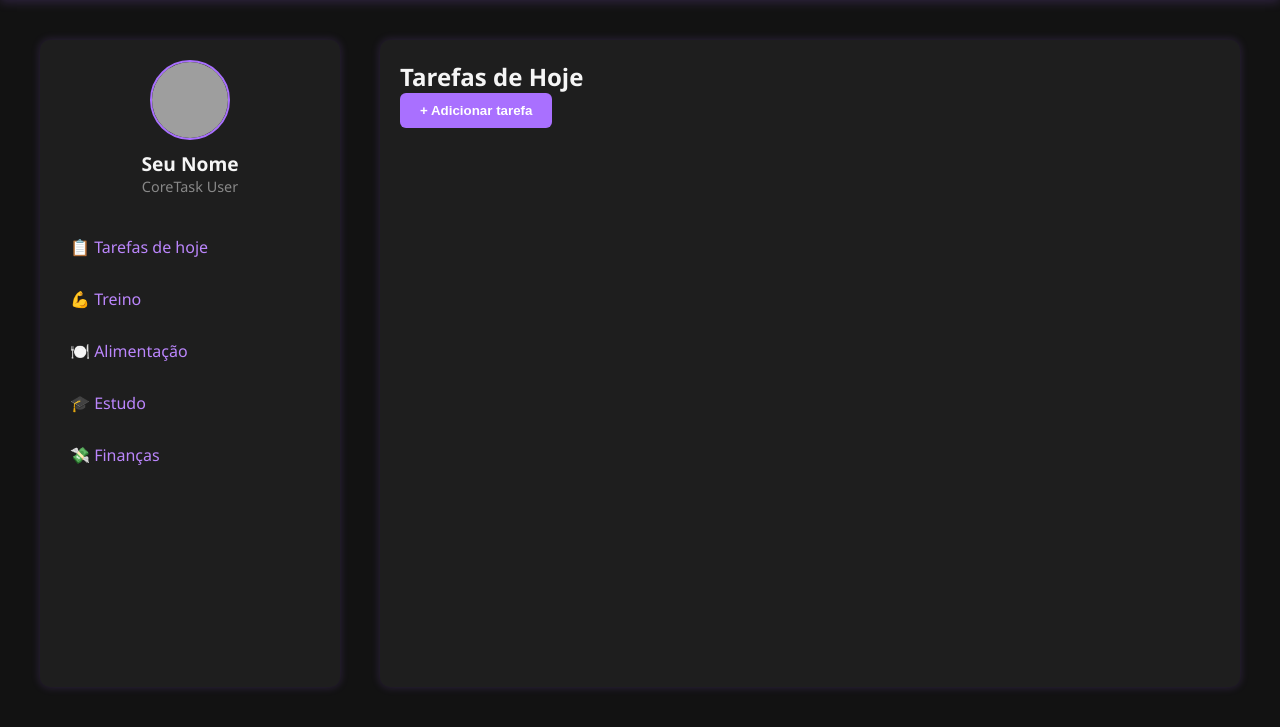
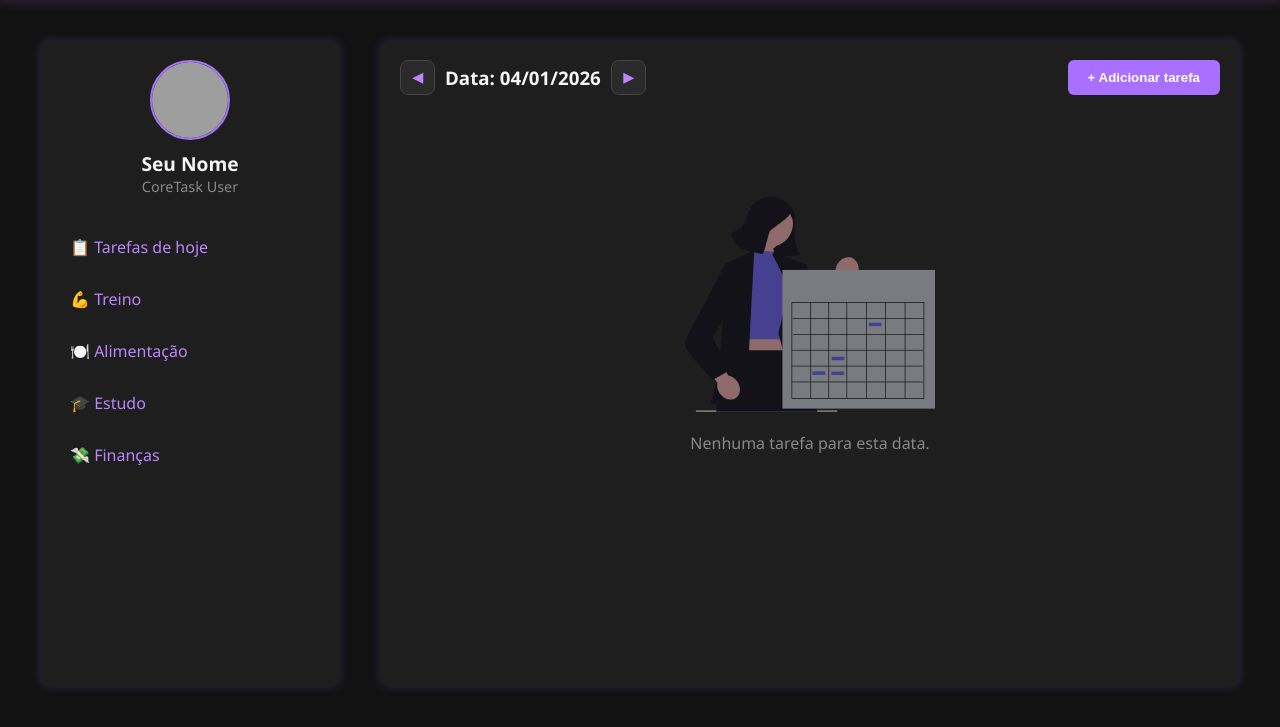
Before and after one commit to Natys2/coretask, a PHP site: page /dashboard.html in a window 1280 px wide. Shown: the part 73-800 px from the top of the page. Run offline with PHP 8.4, Linux system fonts and the light colour scheme; grey boxes are pictures that could not be loaded.

Commit message:
feat: navegação por data e novo layout de tarefas finalizado

```diff
--- a/dashboard.css
+++ b/dashboard.css
@@ -55,7 +55,6 @@ header {
   font-weight: 800;
   text-decoration: none;
   display: inline-block;
-  color: var(--accent-color);
   background: linear-gradient(135deg, #A970FF 0%, #fed71c 100%);
   background-clip: text;
   -webkit-background-clip: text;
@@ -132,10 +131,9 @@ main {
 }
 
 /* ==========================================================================
-   3. COMPONENTES PADRONIZADOS (REUTILIZÁVEIS)
+   3. COMPONENTES PADRONIZADOS E NOVOS (ATT 3.0)
    ========================================================================== */
 
-/* Formulários Genéricos */
 form {
   display: flex;
   flex-direction: column;
@@ -166,58 +164,125 @@ form input:focus {
   border-color: var(--accent-yellow);
 }
 
-/* Botões Padrão */
 button {
   cursor: pointer;
   transition: var(--transition);
   font-weight: bold;
   border: none;
   border-radius: 6px;
+  display: flex;
+  align-items: center;
+  justify-content: center;
 }
 
+/* Botões Principais */
 .btn-primary, button[type="submit"], #add-tarefa-btn, #add-treino-btn, #add-refeicao-btn, #add-estudo-btn, #add-salario-btn, #add-conta-btn {
   background-color: var(--primary);
   color: #fff;
   padding: 10px 20px;
 }
 
-.btn-primary:hover, button[type="submit"]:hover {
+.btn-primary:hover, button[type="submit"]:hover, #add-tarefa-btn:hover {
   background-color: var(--primary-light);
   transform: scale(1.02);
 }
 
-/* Botões de Ação na Lista */
-.edit-btn {
-  background-color: #444;
-  color: #fff;
-  padding: 6px 14px;
-  margin-left: 10px;
+/* NOVOS: Estilos de Navegação por Data */
+.nav-btn-styled {
+  background: #2a2a2a;
+  border: 1px solid #444;
+  color: var(--primary-light);
+  border-radius: 8px;
+  width: 35px;
+  height: 35px;
+  transition: all 0.2s ease;
 }
 
-.edit-btn:hover { background-color: var(--primary); }
-
-.del-btn {
-  background-color: var(--danger);
-  color: #fff;
-  padding: 6px 14px;
+.nav-btn-styled:hover {
+  background: var(--primary);
+  color: white;
+  border-color: var(--primary);
+  transform: translateY(-1px);
 }
 
-.del-btn:hover { background-color: #ff4444; }
+/* Seletor de Calendário Oculto */
+input[type="date"]::-webkit-calendar-picker-indicator {
+  filter: invert(1);
+  cursor: pointer;
+}
 
-/* Items das Listas (Tarefas, Treinos, etc) */
-#content-dashboard p {
-  background: #222;
-  padding: 10px;
+/* NOVOS: Botões de Ação com Ícone (SVG) */
+.icon-btn {
+  background: #2a2a2a;
+  border: 1px solid #444;
+  padding: 8px;
   border-radius: 6px;
-  margin-bottom: 8px;
-  display: flex;
-  align-items: center;
-  gap: 10px;
+  margin-left: 5px;
+  transition: 0.2s;
+}
+
+.icon-btn img {
+  width: 18px;
+  height: 18px;
+  display: block;
+}
+
+.icon-btn:hover {
+  background: #333;
+  border-color: var(--primary-light);
+}
+
+.del-btn:hover {
+  background: #450a0a !important;
+  border-color: var(--danger) !important;
+}
+
+/* Checkbox Circular Customizado */
+.check-btn-custom {
+  width: 22px;
+  height: 22px;
+  border: 2px solid var(--primary);
+  border-radius: 50%;
+  background: transparent;
+  color: white;
+  margin-right: 12px;
+  font-size: 12px;
+  transition: var(--transition);
+}
+
+.check-btn-custom.active {
+  background: var(--primary);
+}
+
+/* Estilo antigo mantido por compatibilidade */
+.check-btn {
+    background-color: var(--primary);
+    color: white;
+    padding: 5px 10px;
+    border-radius: 5px;
 }
 
 /* ==========================================================================
    4. SEÇÕES ESPECÍFICAS
    ========================================================================== */
+
+/* Itens da Lista de Tarefas (Refinado) */
+.tarefa-item {
+  background: #222;
+  padding: 12px 15px;
+  border-radius: 8px;
+  margin-bottom: 10px;
+  display: flex;
+  align-items: center;
+  justify-content: space-between;
+  border: 1px solid transparent;
+  transition: 0.3s;
+}
+
+.tarefa-item:hover {
+  border-color: rgba(169, 112, 255, 0.3);
+  background: #282828;
+}
 
 /* Perfil no Dashboard Lateral */
 .user-profile {
--- a/dashboard.js
+++ b/dashboard.js
@@ -1,3 +1,6 @@
+if (!window.dataVisualizacao) {
+  window.dataVisualizacao = new Date().toLocaleDateString('pt-BR');
+}
 
 document.addEventListener('DOMContentLoaded', function () {
   function salvarDados(chave, dados) {
@@ -34,102 +37,133 @@ document.addEventListener('DOMContentLoaded', function () {
       if (text.includes('Finanças')) showFinancas();
     });
   });
-  /*
-  function showResumeMonth() {
-      const el = document.getElementById('content-dashboard');
-      el.innerHTML = `
-        <h2>Resumo do Mensal De Tarefas</h2>
-        <div id="resumo-mes">
-        </div>
-      `;
-      const resumo = carregarDados('resumo-mes', { tarefas: 0, treino: 0, alimentacao: 0, estudo: 0
-      });
-      document.getElementById('resumo-mes').innerHTML = `
-        <span>Resumo das atividades do mês:</span>
-        <p>Voce realizou ${resumo.tarefas} tarefas neste mes!</p>
-        <p>Voce realizou ${resumo.treino} treinos neste mes!</p>
-        <p>Voce registrou ${resumo.alimentacao} refeições neste mes!</p>
-        <p>Voce estudou ${resumo.estudo} vezes neste mes!</p>
-        <hr>
-        <br>
-        <h3>Aqui esta seu resumo visual:</h3>
-        <canvas id="chart-resumo-mes" width="400" height="200" style="background:#1e1e1e; border-radius:8px;">
-          <thead>
-            <tr>
-              <th>Atividade</th>
-              <th>Quantidade</th>
-            </tr>
-          </thead>
-        </canvas>
-      `;
-    };
-  */
+
 // TAREFAS
 function showTarefas() {
   const el = document.getElementById('content-dashboard');
+  const hoje = new Date().toLocaleDateString('pt-BR');
+  let tarefas = carregarDados('tarefas', []);
+
+  // Preparação de data para o input date
+  const [d, m, a] = window.dataVisualizacao.split('/');
+  const dataIso = `${a}-${m}-${d}`;
+
+  // Renderiza a Estrutura Base
   el.innerHTML = `
-      <h2>Tarefas de Hoje</h2>
-      <button id="add-tarefa-btn">+ Adicionar tarefa</button>
+    <div class="tarefas-header" style="display: flex; justify-content: space-between; align-items: center; margin-bottom: 20px;">
+      <div class="data-nav" style="display: flex; align-items: center; gap: 10px;">
+        <button id="prev-day" class="nav-btn-styled">◀</button>
+        <div style="position: relative; cursor: pointer;">
+          <h3 style="margin: 0;">Data: ${window.dataVisualizacao}</h3>
+          <input type="date" id="date-picker" value="${dataIso}"
+            style="position: absolute; opacity: 0; inset: 0; cursor: pointer; width: 100%;">
+        </div>
+        <button id="next-day" class="nav-btn-styled">▶</button>
+      </div>
+      ${window.dataVisualizacao === hoje ?
+        '<button id="add-tarefa-btn" class="main-btn">+ Adicionar tarefa</button>' :
+        '<span style="color: #888; font-size: 0.9em; background: #222; padding: 5px 10px; border-radius: 20px;">🔒 Histórico</span>'}
+    </div>
     <div id="form-tarefa"></div>
     <div id="lista-tarefas"></div>
   `;
-    let tarefas = carregarDados('tarefas', []);
-    renderTarefas();
 
-    document.getElementById('add-tarefa-btn').onclick = function () {
+  // --- Atribuição de Eventos de Navegação ---
+  document.getElementById('prev-day').onclick = () => mudarData(-1);
+  document.getElementById('next-day').onclick = () => mudarData(1);
+  document.getElementById('date-picker').onchange = (e) => {
+    if(!e.target.value) return;
+    const [ano, mes, dia] = e.target.value.split('-');
+    window.dataVisualizacao = `${dia}/${mes}/${ano}`;
+    showTarefas();
+  };
+
+  if (document.getElementById('add-tarefa-btn')) {
+    document.getElementById('add-tarefa-btn').onclick = () => {
       document.getElementById('form-tarefa').innerHTML = `
         <form id="form-add-tarefa">
-          <label>Tarefa:</label>
-          <input type="text" name="tarefa" required>
-          <button type="submit">Salvar</button>
-        </form>
-      `;
-      document.getElementById('form-add-tarefa').onsubmit = function (ev) {
-        ev.preventDefault();
-        tarefas.push({ tarefa: this.tarefa.value });
-        salvarDados('tarefas', tarefas);
-        this.reset();
-        document.getElementById('form-tarefa').innerHTML = '';
-        renderTarefas();
-      };
-    };
+          <input type="text" name="tarefa" placeholder="Nova tarefa..." required>
+          <button type="submit" class="btn-primary">Salvar</button>
+        </form>`;
 
-    function renderTarefas() {
-      const lista = document.getElementById('lista-tarefas');
-      lista.innerHTML = tarefas.map((t, idx) =>
-        `<p>
-          ${t.tarefa}
-          <button class="edit-btn" data-idx="${idx}">Editar</button>
-          <button class="del-btn" data-idx="${idx}">Excluir</button>
-        </p>`
-      ).join('');
-      lista.querySelectorAll('.del-btn').forEach(btn => {
-        btn.onclick = function () {
-          tarefas.splice(btn.getAttribute('data-idx'), 1);
-          salvarDados('tarefas', tarefas);
-          renderTarefas();
-        };
-      });
-      lista.querySelectorAll('.edit-btn').forEach(btn => {
-        btn.onclick = function () {
-          const idx = btn.getAttribute('data-idx');
-          document.getElementById('form-tarefa').innerHTML = `
-            <form id="form-edit-tarefa">
-              <label>Tarefa:</label>
-              <input type="text" name="tarefa" value="${tarefas[idx].tarefa}" required>
-              <button type="submit">Salvar edição</button>
-            </form>
-          `;
-          document.getElementById('form-edit-tarefa').onsubmit = function (ev) {
-            ev.preventDefault();
-            tarefas[idx].tarefa = this.tarefa.value;
+      document.getElementById('form-add-tarefa').onsubmit = (e) => {
+        e.preventDefault();
+        tarefas.push({ id: Date.now(), tarefa: e.target.tarefa.value, concluida: false, dataCriacao: hoje });
         salvarDados('tarefas', tarefas);
         document.getElementById('form-tarefa').innerHTML = '';
         renderTarefas();
       };
     };
-      });
   }
+
+  // --- Função Interna de Renderização ---
+  function renderTarefas() {
+    const lista = document.getElementById('lista-tarefas');
+    const tarefasFiltradas = tarefas.filter(t => t.dataCriacao === window.dataVisualizacao);
+
+    if (tarefasFiltradas.length === 0) {
+      lista.innerHTML = `
+        <div style="display: flex; flex-direction: column; align-items: center; justify-content: center; text-align: center; gap: 20px; padding: 10% 0;">
+          <img src="assets/undraw_calendar_8r6s.svg" alt="Vazio" style="width: 50%; max-width: 250px; opacity: 0.5;">
+          <p style="color: #888;">Nenhuma tarefa para esta data.</p>
+        </div>`;
+      return;
+    }
+
+    lista.innerHTML = tarefasFiltradas.map((t) => {
+      const originalIdx = tarefas.findIndex(item => item.id === t.id);
+      return `
+        <div class="tarefa-item">
+          <div style="display: flex; align-items: center;">
+            <button class="check-btn-custom ${t.concluida ? 'active' : ''}" onclick="toggleTarefa(${originalIdx})">
+              ${t.concluida ? '✔' : ''}
+            </button>
+            <span style="text-decoration: ${t.concluida ? 'line-through' : 'none'}; color: ${t.concluida ? '#666' : '#fff'}">
+              ${t.tarefa}
+            </span>
+          </div>
+          <div class="actions">
+            ${window.dataVisualizacao === hoje ?
+              `<button class="icon-btn edit-btn" onclick="editarTarefa(${originalIdx})"><img src="assets/icons/pencil.svg"></button>` : ''}
+            <button class="icon-btn del-btn" onclick="deletarTarefa(${originalIdx})"><img src="assets/icons/trash.svg"></button>
+          </div>
+        </div>`;
+    }).join('');
+  }
+
+  // --- Funções de Ação Globais (para funcionar com o onclick inline) ---
+  window.toggleTarefa = (idx) => {
+    tarefas[idx].concluida = !tarefas[idx].concluida;
+    salvarDados('tarefas', tarefas);
+    renderTarefas();
+  };
+
+  window.deletarTarefa = (idx) => {
+    if(confirm("Excluir tarefa?")) {
+      tarefas.splice(idx, 1);
+      salvarDados('tarefas', tarefas);
+      renderTarefas();
+    }
+  };
+
+  window.editarTarefa = (idx) => {
+    const novo = prompt("Editar:", tarefas[idx].tarefa);
+    if(novo) {
+      tarefas[idx].tarefa = novo;
+      salvarDados('tarefas', tarefas);
+      renderTarefas();
+    }
+  };
+
+  renderTarefas();
+}
+// Função Auxiliar para mudar data
+function mudarData(direcao) {
+  const partes = window.dataVisualizacao.split('/');
+  const dataAtual = new Date(partes[2], partes[1] - 1, partes[0]);
+  dataAtual.setDate(dataAtual.getDate() + direcao);
+  window.dataVisualizacao = dataAtual.toLocaleDateString('pt-BR');
+  showTarefas();
 }
 
 // TREINO
```
Also changed, not shown: assets/icons/pencil.svg (added), assets/icons/trash.svg (added), assets/undraw_calendar_8r6s.svg (added). Lines whose indentation alone changed are shown as unchanged.
